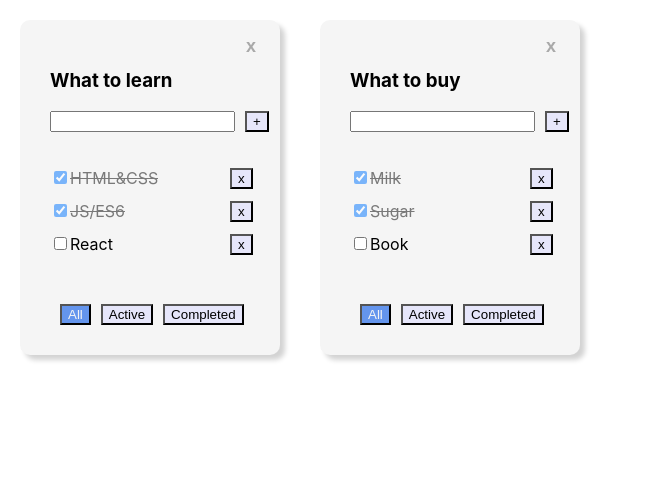
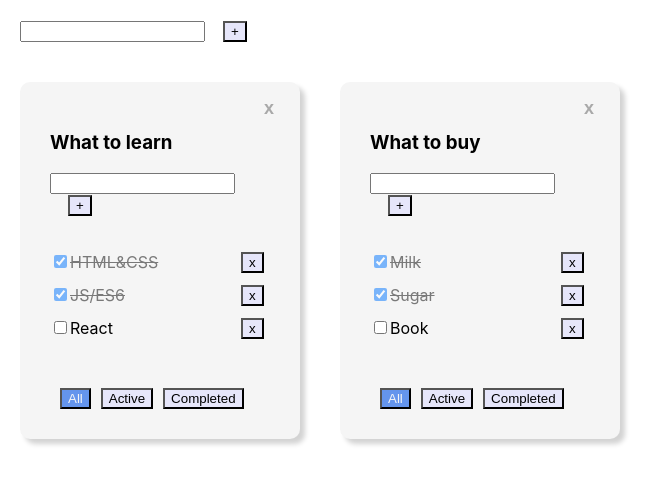
Before and after one commit to andreidoroshevich/mytodo-new, a React (Create React App) app: page / in a window 1280 px wide. Shown: the top 484 px of the page, without its empty margins (0-669 px from the left). Built offline with nearby package versions, Linux system fonts and the light colour scheme.

Commit message:
lesson 6

```diff
--- a/src/App.css
+++ b/src/App.css
@@ -1,7 +1,7 @@
 .App {
     padding: 30px;
     display: flex;
-    width: 200px;
+    width: 220px;
     background-color: whitesmoke;
     border-radius: 10px;
     box-shadow: 5px 5px 5px lightgrey;
@@ -44,7 +44,7 @@ button {
 
 .delTodoList {
     position: fixed;
-    margin-left: 180px;
+    margin-left: 190px;
     margin-top: -15px;
     cursor: pointer;
 }
@@ -58,3 +58,7 @@ button {
     border: none;
     background-color: transparent;
 }
+
+.newtodo {
+    margin: 20px;
+}
--- a/src/App.tsx
+++ b/src/App.tsx
@@ -2,6 +2,9 @@ import React, {useState} from 'react';
 import './App.css';
 import TodoList from "./components/TodoList";
 import {v1} from "uuid";
+import Input from "./components/Input";
+import Button from "./components/Button";
+import Header from "./components/Header";
 
 export type TaskType = {
     id: string
@@ -21,10 +24,13 @@ function App() {
     let todoListId1 = v1()
     let todoListId2 = v1()
 
+    let [title, setTitle] = useState('')
+    let [error, setError] = useState<string | null>(null)
+
 
     const [todoLists, setTodoLists] = useState<Array<TodoListType>>([
         {id: todoListId1, title: "What to learn", filter: "All"},
-        {id: todoListId2, title: "What to buy", filter: "All"}
+        {id: todoListId2, title: "What to buy", filter: "All"},
     ])
 
 
@@ -38,45 +44,76 @@ function App() {
     })
 
 //функция удаления todoList
-
-    const removeTodoList = (todoListId: string)=>{
-        setTodoLists(todoLists.filter(tl=>tl.id !==todoListId))
+    const removeTodoList = (todoListId: string) => {
+        setTodoLists(todoLists.filter(tl => tl.id !== todoListId))
         delete tasksObj[todoListId]
     }
 
-
 //функция удаления таски
     const removeTask = (id: string, todoListId: string) => {
-        setTasks({...tasksObj, [todoListId]: tasksObj[todoListId].filter(t=>t.id !==id)})
+        setTasks({...tasksObj, [todoListId]: tasksObj[todoListId].filter(t => t.id !== id)})
     }
 
 // функции для сортировки
-
     const changeFilter = (value: FilterType, todoListID: string) => {
         setTodoLists(todoLists.map(el => el.id === todoListID ? {...el, filter: value} : el))
     }
 
-
 //функция добавления новых таск
-
     const addTask = (title: string, todoListID: string) => {
         const NewTask: TaskType = {
             id: v1(),
             title: title,
             isDone: false
         }
-        setTasks({...tasksObj, [todoListID]:[NewTask,...tasksObj[todoListID]]})
+        setTasks({...tasksObj, [todoListID]: [NewTask, ...tasksObj[todoListID]]})
     }
 
 // функция изменения статуса таски - работа с чекбоксами
+    const changeTaskStatus = (taskID: string, isDoneValue: boolean, todoListID: string) => {
+        setTasks({
+            ...tasksObj,
+            [todoListID]: tasksObj[todoListID].map(el => el.id === taskID ? {...el, isDone: isDoneValue} : el)
+        })
+    }
 
-    const changeTaskStatus = (taskID: string, isDoneValue: boolean, todoListID: string) => {
-        setTasks({...tasksObj, [todoListID]: tasksObj[todoListID].map(el => el.id === taskID? {...el, isDone: isDoneValue} : el)})
+// функция изменения названия таски
+    const changeTaskTitle = (taskID: string, newTitle: string, todoListID: string) => {
+        setTasks({
+            ...tasksObj,
+            [todoListID]: tasksObj[todoListID].map(el => el.id === taskID ? {...el, title: newTitle} : el)
+        })
+    }
+
+// функция добавления тудулиста
+    const addTodolist = (title: string) => {
+        let NewTodolist: TodoListType = {
+            id: v1(),
+            filter: 'All',
+            title: title
+        }
+        setTodoLists([NewTodolist, ...todoLists])
+        setTasks({...tasksObj, [NewTodolist.id]: []})
+    }
+
+// функция редактирования названия тудулиста
+    const changeTodoListTitle = (todoListId: string, newTitle: string) => {
+        setTodoLists(todoLists.map(tl => tl.id === todoListId ? {...tl, title: newTitle} : tl))
     }
 
 
     return (
+        <>
+            <div className={"newtodo"}>
+                {/*<Header title={"Add new Todolist"} changeTodoListTitle={()=>{}}/>*/}
+                <Input setError={setError} setTitle={setTitle} title={title} addTaskButtonHandler={addTodolist}
+                       className={error ? 'error' : ''}/>
+                <Button callBack={() => addTodolist(title)} title={'+'}/>
+                {error && <div className={'error-message'}>Field is required</div>}
+            </div>
+
             <div className={'flex-row'}>
+
                 {todoLists.map((tl) => {
                     let FilteredTasks = tasksObj[tl.id]
                     if (tl.filter === "Completed") {
@@ -99,12 +136,15 @@ function App() {
                             addTask={addTask}
                             changeTaskStatus={changeTaskStatus}
                             removeTodoList={removeTodoList}
+                            changeTaskTitle={changeTaskTitle}
+                            changeTodoListTitle={changeTodoListTitle}
                             filter={tl.filter}
                         />
                     )
                 })
                 }
             </div>
+        </>
     );
 }
 
--- /dev/null
+++ b/src/components/EditableSpan.tsx
@@ -0,0 +1,30 @@
+import React, {ChangeEvent, useState} from "react";
+
+type EditableSpanType = {
+    title: string
+    onChange: (newValue: string)=>void
+}
+export const EditableSpan = (props: EditableSpanType) => {
+    let [editMode, setEditMode] = useState(false)
+    let [title, setTitle] = useState('')
+
+    const activateEditMode=()=>{
+        setEditMode(true)
+        setTitle(props.title)
+    }
+    const activateViewMode=()=>{
+        setEditMode(false)
+        props.onChange(title)
+    }
+
+    const onChangeTitleHandler=(e: ChangeEvent<HTMLInputElement>)=>{
+        setTitle(e.currentTarget.value)
+    }
+
+
+    return (
+        editMode
+            ? <input autoFocus={true} onChange={onChangeTitleHandler} onBlur={activateViewMode}  value={title}/>
+            : <span onDoubleClick={activateEditMode}>{props.title}</span>
+    )
+}
--- a/src/components/Header.tsx
+++ b/src/components/Header.tsx
@@ -1,14 +1,21 @@
 import React from 'react';
+import {EditableSpan} from "./EditableSpan";
+
 
 type HeaderType = {
+    id: string
     title: string
+    changeTodoListTitle: (todoListID: string, newTitle: string)=>void
 }
 
+const Header = (props: HeaderType) => {
 
-const Header = (props: HeaderType) => {
+    const changeTodoListTitle = (newTitle: string)=>{
+        props.changeTodoListTitle(props.id, newTitle)
+    }
+
     return (
-            <h3>{props.title}</h3>
-
+      <h3><EditableSpan title={props.title} onChange={changeTodoListTitle}/></h3>
     );
 };
 
--- a/src/components/Main.css
+++ b/src/components/Main.css
@@ -1,5 +1,5 @@
 .main {
-    width: 220px;
+    /*width: 230px;*/
     max-height: 175px;
     margin-top: 20px;
     margin-bottom: 20px;
@@ -15,13 +15,13 @@
 
 
 .del_button {
-    margin-left: 30px;
+    margin-left: 13px;
     display: flex;
     justify-content: flex-end;
 }
 
 .task {
-    width: 140px;
+    width: 160px;
     margin-left: -40px;
     display: flex;
     justify-content: flex-start;
@@ -33,17 +33,24 @@
 }
 
 .tasklist {
-    width: 180px;
     display: flex;
     justify-content: flex-start;
 }
 
 button {
+    margin-left: 18px;
+}
+
+.task li {
+    /*overflow: hidden;*/
+    white-space: nowrap;
+    text-overflow: ellipsis;
+}
+
+.filterbutton button {
     margin-left: 10px;
 }
 
-.task li {
-    overflow: hidden;
-    white-space: nowrap;
-    text-overflow: ellipsis;
+.addbutton {
+    margin-left: 18px;
 }
--- a/src/components/TodoList.tsx
+++ b/src/components/TodoList.tsx
@@ -15,6 +15,8 @@ type ToDoListType = {
     addTask: (title: string, todoListID: string) => void
     changeTaskStatus: (taskID: string, isDone: boolean, todoListID: string) => void
     removeTodoList: (todoListID: string)=>void
+    changeTaskTitle: (taskID: string, newTitle: string, todoListID: string) => void
+    changeTodoListTitle: (todoListID: string, newTitle: string)=>void
     filter: string
 }
 
@@ -41,17 +43,23 @@ const TodoList = (props: ToDoListType) => {
         <div className="App">
             <div>
                 <span className={'delTodoList'}><Button callBack={removeTodoListHandler} title={'x'}/></span>
-                <Header title={props.title}/>
+                <Header id={props.id} title={props.title} changeTodoListTitle={props.changeTodoListTitle}/>
                 <div>
                     <Input setError={setError} setTitle={setTitle} title={title} addTaskButtonHandler={addTaskButtonHandler} className={error ? 'error' : ''}/>
-                    <Button callBack={() => addTaskButtonHandler(title)} title={'+'}/>
+                    <Button className={'addbutton'} callBack={() => addTaskButtonHandler(title)} title={'+'}/>
                     {error &&<div className={'error-message'}>Field is required</div>}
 
                     <TaskList tasks={props.tasks} removeTask={props.removeTask}
-                              changeTaskStatus={props.changeTaskStatus} todoListID={props.id}/>
-                    <Button className={props.filter === 'All' ? 'active-filter' : ''} callBack={() => props.changeFilter('All', props.id)} title={'All'}/>
-                    <Button className={props.filter === 'Active' ? 'active-filter' : ''} callBack={() => props.changeFilter('Active', props.id)} title={'Active'}/>
-                    <Button className={props.filter === 'Completed' ? 'active-filter' : ''} callBack={() => props.changeFilter('Completed', props.id)} title={'Completed'}/>
+                              changeTaskStatus={props.changeTaskStatus} todoListID={props.id}
+                              changeTaskTitle={props.changeTaskTitle}
+                    />
+                    <div className={'filterbutton'}>
+
+                        <Button className={props.filter === 'All' ? 'active-filter' : ''} callBack={() => props.changeFilter('All', props.id)} title={'All'}/>
+                        <Button className={props.filter === 'Active' ? 'active-filter' : ''} callBack={() => props.changeFilter('Active', props.id)} title={'Active'}/>
+                        <Button className={props.filter === 'Completed' ? 'active-filter' : ''} callBack={() => props.changeFilter('Completed', props.id)} title={'Completed'}/>
+
+                    </div>
 
 
                 </div>
```
Also changed, not shown: src/components/TaskList.tsx (+17 -5 lines). Lines whose indentation alone changed are shown as unchanged.
